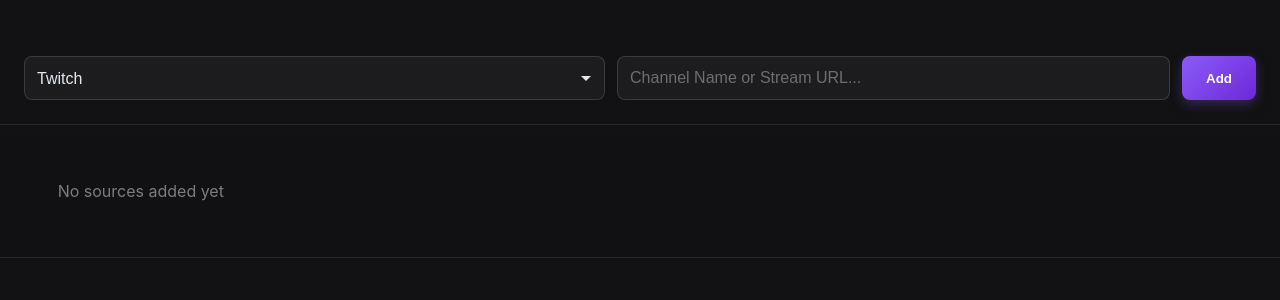
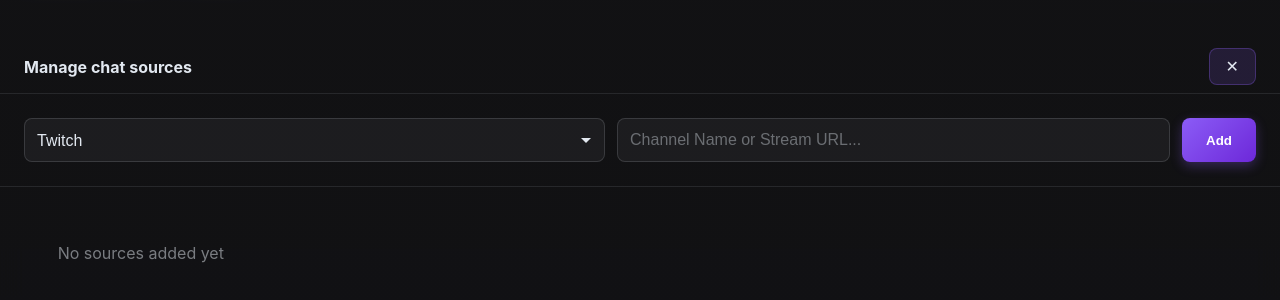
Before and after one commit to YopDude/live-chat-hub, a website: page index.html in a window 1280 px wide. Both pictures are taken after a click on the button "⚙️ Manage Sources". Shown: the part 56-356 px from the top of the page. Drawn offline with nearby package versions, Linux system fonts and the light colour scheme; no server answers.

Commit message:
Refactor source manager panel for improved UI interaction and add close button functionality

```diff
--- a/app.js
+++ b/app.js
@@ -32,11 +32,21 @@
 });
 
 // UI Event Handlers
-document.getElementById('manager-toggle-btn').addEventListener('click', () => {
-  const panel = document.getElementById('source-manager-panel');
-  panel.classList.toggle('hidden');
-  panel.classList.toggle('visible');
-});
+const sourcePanel = document.getElementById('source-manager-panel');
+const managerToggleBtn = document.getElementById('manager-toggle-btn');
+const closePanelBtn = document.getElementById('close-panel-btn');
+
+function toggleSourcePanel() {
+  sourcePanel.classList.toggle('hidden');
+  sourcePanel.classList.toggle('visible');
+  const isOpen = sourcePanel.classList.contains('visible');
+  managerToggleBtn.textContent = isOpen ? '✕ Close Sources' : '⚙️ Manage Sources';
+}
+
+managerToggleBtn.addEventListener('click', toggleSourcePanel);
+if (closePanelBtn) {
+  closePanelBtn.addEventListener('click', toggleSourcePanel);
+}
 
 document.getElementById('add-btn').addEventListener('click', () => {
   const platform = document.getElementById('platform-select').value;
--- a/index.html
+++ b/index.html
@@ -4,6 +4,7 @@
     <meta charset="UTF-8">
     <meta name="viewport" content="width=device-width, initial-scale=1.0, maximum-scale=1.0, user-scalable=no">
     <title>Stream Chat Hub</title>
+    <link rel="icon" href="assets/favicon.ico" type="image/png">
     <link rel="stylesheet" href="style.css">
     <script src="https://cdn.socket.io/4.7.5/socket.io.min.js"></script>
 </head>
@@ -14,6 +15,10 @@
     </header>
 
     <div id="source-manager-panel" class="dropdown-panel hidden">
+        <div class="panel-header">
+            <span>Manage chat sources</span>
+            <button id="close-panel-btn" class="control-btn">✕</button>
+        </div>
         <div class="add-source-form">
             <select id="platform-select">
                 <option value="twitch">Twitch</option>
--- a/style.css
+++ b/style.css
@@ -83,6 +83,20 @@
 .dropdown-panel.hidden {
   display: none;
   transform: translateY(-100%);
+}
+
+/* Source Panel Header */
+.panel-header {
+  display: flex;
+  align-items: center;
+  justify-content: space-between;
+  padding: 1rem 1.5rem 0.5rem;
+  border-bottom: 1px solid rgba(226, 232, 240, 0.1);
+}
+
+.panel-header span {
+  font-size: 1rem;
+  font-weight: 700;
 }
 
 /* Add Source Form */
```
Also changed, not shown: assets/favicon.ico (added).
